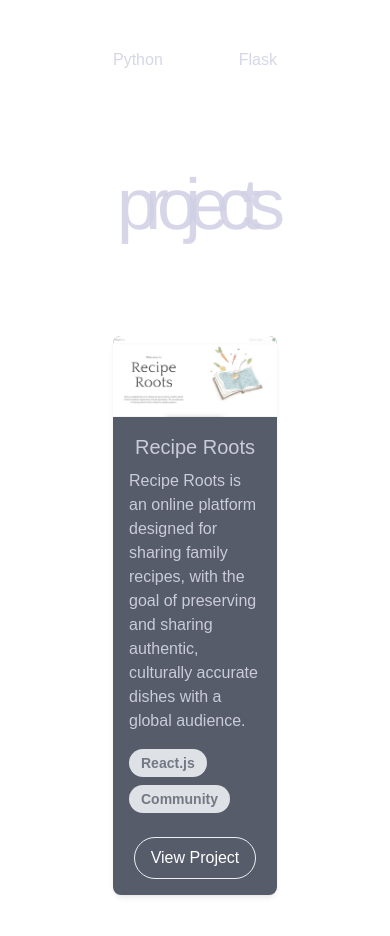
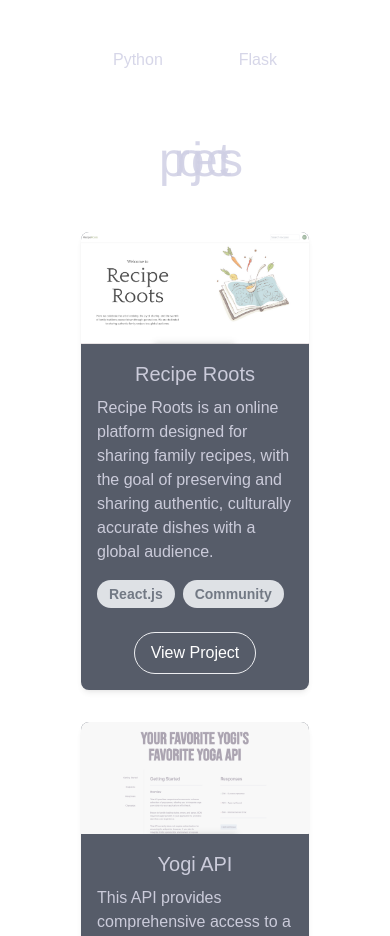
Before and after one commit to samanthacabrera/portfolio, a React (Create React App) app: page / in a window 390 px wide. Shown: the part 4700-5636 px from the top of the page. Built offline with nearby package versions, Linux system fonts and the light colour scheme; no server answers.

Commit message:
projects and blog posts responsive to mobile

```diff
--- a/src/Blog.jsx
+++ b/src/Blog.jsx
@@ -38,7 +38,7 @@ function Blog() {
                         <h1 className='card-title text-lg mb-4 hover:underline decoration-current'>
                             <a href={post.link} className='postTitle' rel='noreferrer' target='_blank'>{post.title}</a>
                         </h1>
-                        <p className='card-text'>{`${ToText(post.description.substring(0, 500))}...`}</p>
+                        <p className='card-text hidden md:block'>{`${ToText(post.description.substring(0, 500))}...`}</p>
                         <p>({calculateReadTime(ToText(post.description))} minute read)</p>
                     </div>
                 </div>
@@ -48,7 +48,7 @@ function Blog() {
 
     return (
         <>
-            <div id="blog" className="container mb-24 container md:p-24 p-12 py-12 space-y-24 text-center">
+            <div id="blog" className="container mb-24 md:p-24 p-12 py-12 space-y-24 text-center">
                 <h2 className="subHeading lowercase md:text-9xl text-7xl">writings</h2>
                 {displayBlogs()}
             </div>
--- a/src/Projects.jsx
+++ b/src/Projects.jsx
@@ -35,9 +35,9 @@ const projects = [
 
 const Projects = () => {
     return (
-        <div id="projects" className="container md:p-24 p-12 py-12 space-y-24 text-center">
-            <h2 className="subHeading lowercase md:text-9xl text-7xl">Projects</h2>
-            <div className="grid grid-cols-1 md:grid-cols-2 gap-12">
+        <div id="projects" className="container p-4 md:p-12 lg:p-24 space-y-12 md:space-y-24 text-center">
+            <h2 className="subHeading lowercase text-5xl md:text-7xl lg:text-9xl">Projects</h2>
+            <div className="grid grid-cols-1 sm:grid-cols-2 lg:grid-cols-2 gap-8 md:gap-12">
                 {projects.map((project) => (
                     <Link key={project.id} to={`/projects/${project.id}`} >
                         <ProjectCard
```
